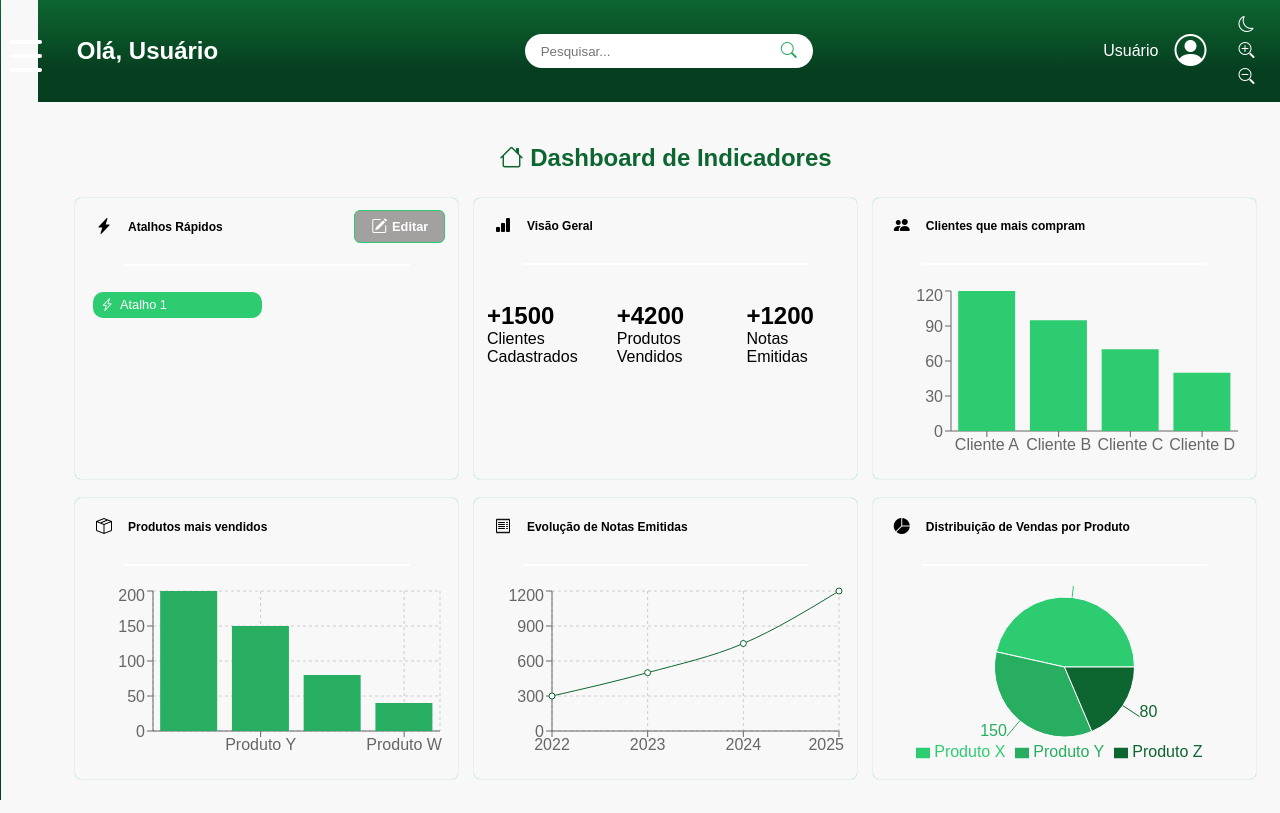
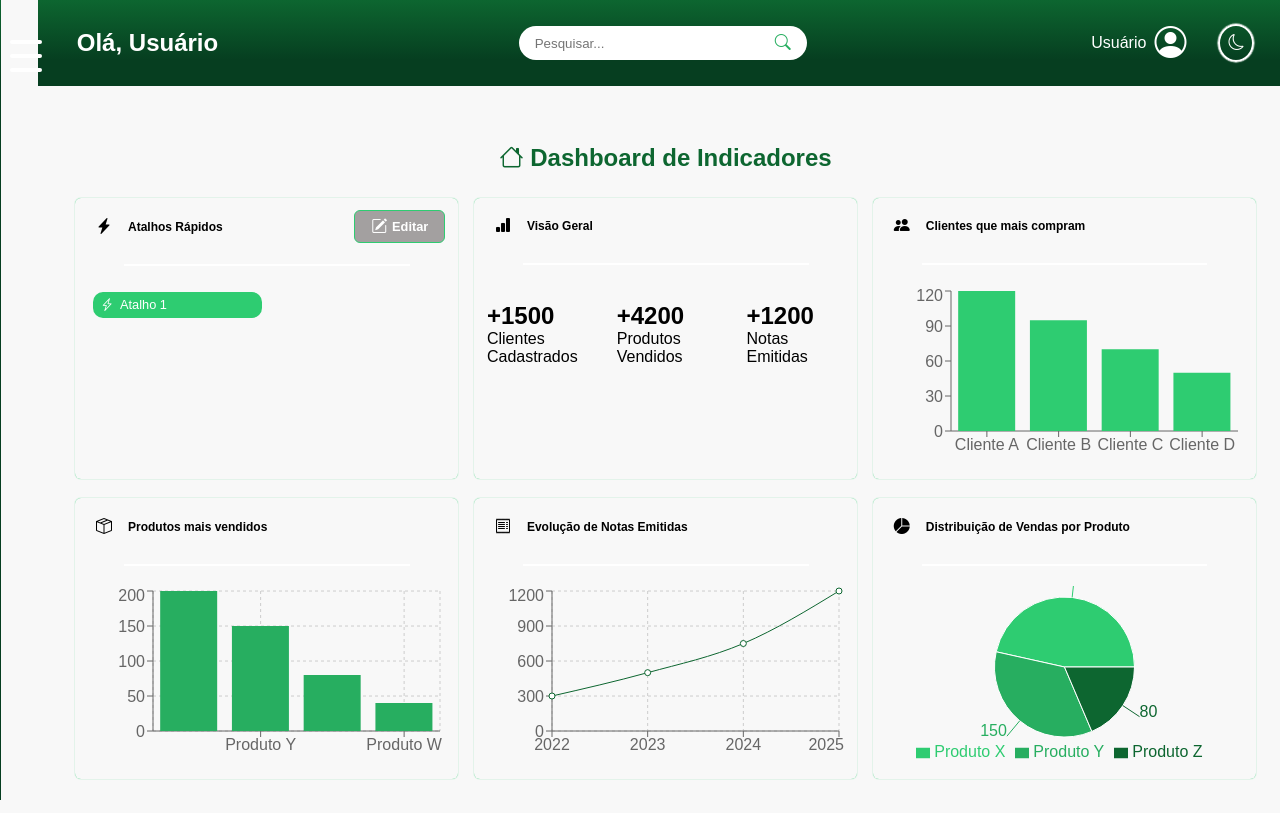
Before and after one commit to Matheus-Fernando-br/Project-FINC, a React (Create React App) app in the folder Front-End/: page /app in a window 1280 px wide. Built offline with nearby package versions, Linux system fonts and the light colour scheme; sample sign-in values are in the browser's storage.

Commit message:
Ajustes tutorial sistema, status e zoom no header

```diff
--- a/Front-End/src/app/configuracao/config.css
+++ b/Front-End/src/app/configuracao/config.css
@@ -774,3 +774,24 @@
   padding: 1rem 5rem;
   font-size: 12px;
 }
+
+/*status*/
+
+.dropdown-status {
+  margin-top: 12px;
+  padding: 15px;
+  background: rgba(255,255,255,0.04);
+  border-radius: 8px;
+  border: 1px solid rgba(255,255,255,0.08);
+  font-size: 14px;
+  animation: fadeIn 0.2s ease-in-out;
+}
+
+.dropdown-status p {
+  margin: 6px 0;
+}
+
+@keyframes fadeIn {
+  from { opacity: 0; transform: translateY(-5px); }
+  to { opacity: 1; transform: translateY(0); }
+}
--- a/Front-End/src/app/configuracao/sub-config/ajuda.js
+++ b/Front-End/src/app/configuracao/sub-config/ajuda.js
@@ -7,6 +7,39 @@ export default function AjudaFeedback() {
   const navigate = useNavigate();
   const [feedback, setFeedback] = useState("");
   const [loading, setLoading] = useState(false);
+
+  const [abrirStatus, setAbrirStatus] = useState(false);
+  const [statusSistema, setStatusSistema] = useState(null);
+  const [checandoStatus, setChecandoStatus] = useState(false);
+
+  async function verificarStatusSistema() {
+    setAbrirStatus(true);
+    setChecandoStatus(true);
+
+    const resultado = {
+      frontend: true,
+      backend: false,
+      banco: false,
+      internet: navigator.onLine,
+    };
+
+    try {
+      const response = await fetch(
+        "https://project-finc.onrender.com/"
+      );
+
+      if (response.ok) {
+        resultado.backend = true;
+        resultado.banco = true; // assume que se backend respondeu, banco também
+      }
+    } catch (error) {
+      console.error("Erro ao verificar backend:", error);
+    }
+
+    setStatusSistema(resultado);
+    setChecandoStatus(false);
+  }
+
 
   async function enviarFeedbackSistema() {
     if (!feedback.trim()) {
@@ -131,9 +164,11 @@ export default function AjudaFeedback() {
             </div>
 
             <div className="menu-direita">
-              <button className="select-config" disabled={loading}>
-                Contatar
-              </button>
+              <a href="https://youtu.be/l5bRmxChJC8" target="_blank">
+                <button className="btn" disabled={loading}>
+                  Assistir
+                </button>
+              </a>
             </div>
           </div>
 
@@ -148,11 +183,39 @@ export default function AjudaFeedback() {
             </div>
 
             <div className="menu-direita">
-              <button className="select-config" disabled={loading}>
-                Ver status
+              <button
+                className="btn"
+                onClick={verificarStatusSistema}
+                disabled={loading || checandoStatus}
+              >
+                {checandoStatus ? "Verificando..." : "Ver status"}
               </button>
             </div>
           </div>
+
+          {abrirStatus && (
+            <div className="dropdown-status">
+              {checandoStatus && <p>Checando serviços...</p>}
+
+              {statusSistema && !checandoStatus && (
+                <>
+                  <p>
+                    Frontend: {statusSistema.frontend ? "✅ Online" : "❌ Offline"}
+                  </p>
+                  <p>
+                    Backend: {statusSistema.backend ? "✅ Online" : "❌ Offline"}
+                  </p>
+                  <p>
+                    Banco de Dados: {statusSistema.banco ? "✅ Online" : "❌ Offline"}
+                  </p>
+                  <p>
+                    Internet: {statusSistema.internet ? "✅ Conectado" : "❌ Sem conexão"}
+                  </p>
+                </>
+              )}
+            </div>
+          )}
+
 
           {/* Feedback */}
           <div className="config-item">
--- a/Front-End/src/components/app/Header.js
+++ b/Front-End/src/components/app/Header.js
@@ -1,33 +1,17 @@
 import React, { useState, useRef, useEffect } from "react";
 import { Link } from "react-router-dom";
 import suggestions from "./Suggestions";
-import {   applyTheme, getTheme, applyFontSize, getFontSize } from "../../utils/scripts";
+import { applyTheme, getTheme } from "../../utils/scripts";
 
 
 function Header() {
   const [theme, setTheme] = useState(getTheme());
-  const [fontSize, setFontSize] = useState(getFontSize());
 
   function toggleTheme() {
     const newTheme = theme === "dark" ? "light" : "dark";
     setTheme(newTheme);
     applyTheme(newTheme);
   }
-
-  function zoomIn() {
-    const newSize = fontSize + 10;
-    setFontSize(newSize);
-    applyFontSize(newSize);
-  }
-
-  function zoomOut() {
-    if (fontSize > 50) {
-      const newSize = fontSize - 10;
-      setFontSize(newSize);
-      applyFontSize(newSize);
-    }
-  }
-
 
 
   const [searchTerm, setSearchTerm] = useState("");
@@ -73,7 +57,6 @@ function Header() {
   useEffect(() => {
     const handleStorage = () => {
       setTheme(getTheme());
-      setFontSize(getFontSize());
     };
 
     window.addEventListener("storage", handleStorage);
@@ -150,6 +133,7 @@ function Header() {
 
 
       <div className="header-right">
+        <div className="meuperfil">
         <Link to="/MeusDados">
           <span className="user-name">{nomeCompleto}</span>
         </Link>
@@ -159,14 +143,13 @@ function Header() {
             <i className="bi bi-person-circle"></i>
           </Link>
         </div>
+        </div>
 
         <div className="icons">
           <i
             className={`bi ${theme === "dark" ? "bi-sun" : "bi-moon"}`}
             onClick={toggleTheme}
           />
-          <i className="bi bi-zoom-in" onClick={zoomIn}></i>
-          <i className="bi bi-zoom-out" onClick={zoomOut}></i>
         </div>
       </div>
     </header>
--- a/Front-End/src/components/app/Suggestions.js
+++ b/Front-End/src/components/app/Suggestions.js
@@ -6,7 +6,7 @@ const suggestions = [
   { label: "Clientes", icon: "bi-people", to: "/clientes" },
   { label: "Produtos e Serviços", icon: "bi-bag", to: "/produtos" },
   { label: "Planos", icon: "bi-stars", to: "/planos" },
-  { label: "Pagamento", icon: "bi-credit-card", to: "/pagamento" },
+  { label: "Pagamento", icon: "bi-credit-card", to: "/configuracao/pagamento" },
   { label: "Notificações", icon: "bi-bell", to: "/notificacao" },
   { label: "Contador", icon: "bi-calculator", to: "/contador" },
   { label: "Sair", icon: "bi-door-open", to: "/sair" },
--- a/Front-End/src/styles/app.css
+++ b/Front-End/src/styles/app.css
@@ -18,7 +18,7 @@ body {
   align-items: center;
   background: linear-gradient(to top,var(--cor-terciaria)30%,var(--cor-secundaria));
   color: var(--cor-texto-claro);
-  padding: 2vh 2vw;
+  padding: 3vh 2vw;
   position: fixed;
   top: 0;
   left: 3vw;
@@ -36,7 +36,6 @@ body {
 .header-right {
   display: flex;
   align-items: center;
-  gap: 1rem;
 }
 .header-right a {
   text-decoration: none;
@@ -49,20 +48,40 @@ body {
 
   .header-right .icons {
     display: flex;
-    flex-direction: column; /* coloca em coluna */
     gap: 0.5rem;
   align-items: center;    /* centraliza horizontalmente */
   cursor: pointer;
+  border: 2px solid var(--cor-texto-claro);
+  box-shadow: 0 0 1px 0.5px var(--cor-texto-claro);
+  padding: 8px;
+  border-radius: 50%;
+  transition: all .3s ease-in-out;
+}
+
+.header-right .icons:hover {
+  transform: scale(1.05);
+}
+
+.header-right .icons i {
+  transition: all .4s ease-in;
 }
 
 .header-right .icons i:hover {
-  transform: scale(1.1);
+  transform: rotate(-105deg);
 }
 
 .profile i {
   font-size: 2rem;
-  margin-right: 1rem;
+  margin-right: 2rem;
 }
+
+.header-right .meuperfil {
+  display: flex;
+  flex-direction: row;
+  align-items: center;
+  gap: .5rem;
+}
+
 
 /* Animação SearchBar */
 .search-bar {
```
